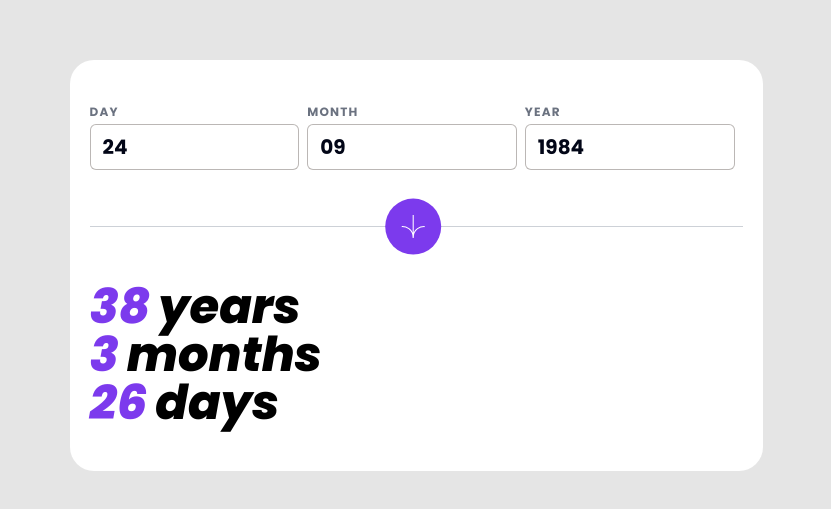
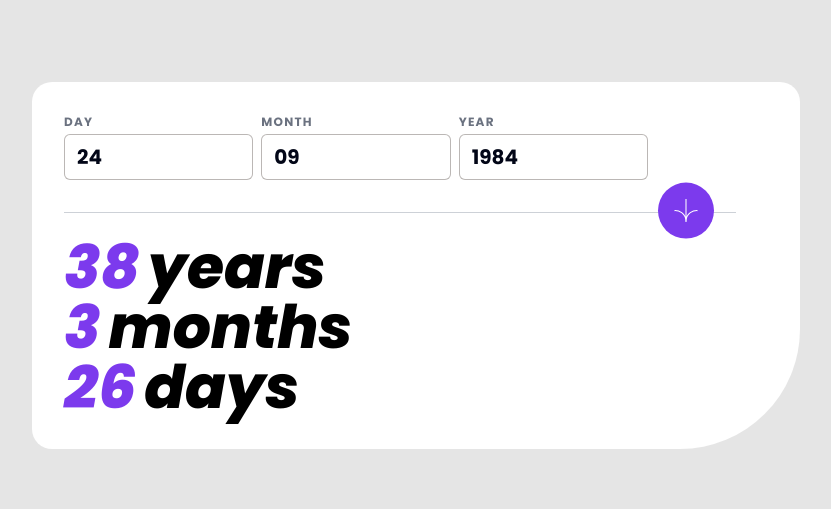
Before and after one commit to JackMorre/Age-Calculator-App-Main, a plain HTML site: page index.html in a window 1280 px wide. Shown: the part 135-644 px from the top of the page, without its empty margins (224-1055 px from the left). Drawn offline with nearby package versions, Linux system fonts and the light colour scheme.

Commit message:
add next level of responsive design

```diff
--- a/index.html
+++ b/index.html
@@ -48,13 +48,17 @@
 			input[type="number"] {
 				appearance: textfield; /* Firefox */
 			}
+
+			.custom-rc {
+				border-radius: 20px 20px 120px 20px;
+			}
 		</style>
 	</head>
 	<body class="bg-neutral-200 h-screen flex justify-center items-center">
-		<main class="bg-white mx-4 rounded-3xl p-5">
+		<main class="bg-white mx-4 p-5 md:p-8 md:w-3/5 custom-rc">
 			<form
 				action=""
-				class="flex relative gap-2 mt-6 pb-14 border-b border-gray-400/50"
+				class="flex relative gap-2 mt-6 md:mt-0 pb-14 border-b border-gray-400/50 md:pr-20 md:mr-8 md:pb-8"
 			>
 				<div class="flex flex-col w-1/3 gap-1">
 					<label
@@ -108,7 +112,7 @@
 				<br />
 				<a
 					href="#"
-					class="btn absolute bg-violet-600 rounded-full top-[50%] left-[50%] translate-x-[-55%] translate-y-[60%] group hover:bg-black transition-all"
+					class="btn absolute bg-violet-600 rounded-full top-[50%] left-[50%] md:left-[80%] translate-x-[-55%] md:translate-x-[100%] translate-y-[60%] md:translate-y-[35%] group hover:bg-black transition-all"
 				>
 					<img
 						src="/assets/images/icon-arrow.svg"
@@ -116,7 +120,9 @@
 						class="w-6 h-6 m-4 group-hover:stroke-white"
 				/></a>
 			</form>
-			<div class="mt-14 font-extrabold italic text-5xl mb-6">
+			<div
+				class="mt-14 font-extrabold italic text-5xl mb-6 md:mt-6 md:text-6xl md:mb-0"
+			>
 				<h1 class="text-black">
 					<span class="years text-violet-600 mr-2">38</span>years
 				</h1>
--- a/script.js
+++ b/script.js
@@ -37,7 +37,7 @@ button.addEventListener("click", () => {
 	const currentDate = new Date();
 
 	const currentYear = currentDate.getFullYear();
-	const currentMonth = currentDate.getMonth();
+	const currentMonth = currentDate.getMonth() + 1;
 	const currentDay = currentDate.getDate();
 
 	let years = Number(currentYear - year.value);
```
